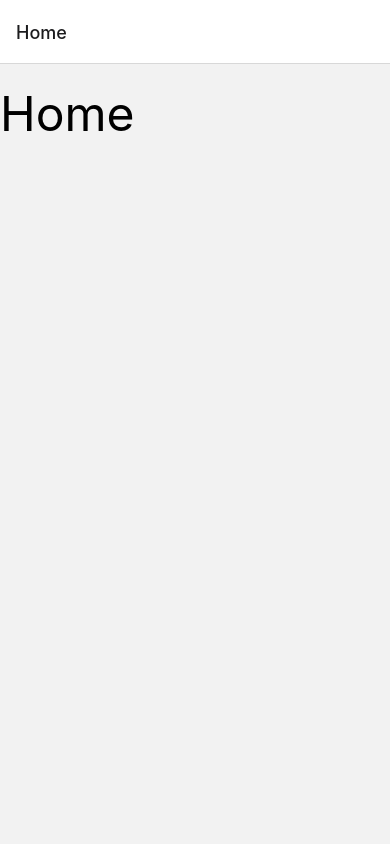
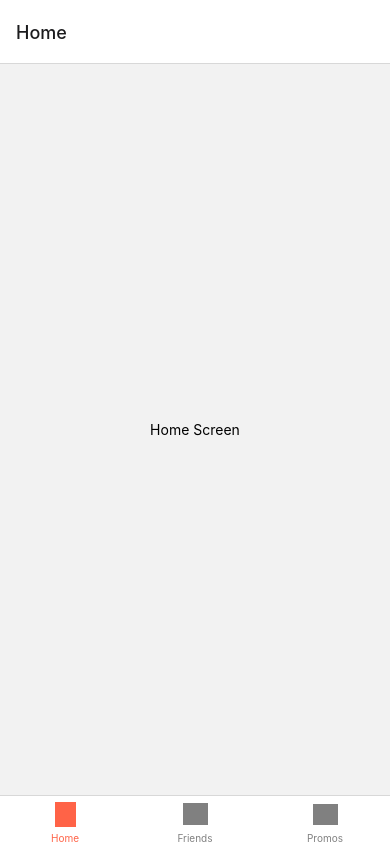
Before and after one commit to liamjdavis/Bar-Hopper, a React Native app in the folder frontend/: screen / in a window 390 px wide. Built offline with nearby package versions, Linux system fonts and the light colour scheme.

Commit message:
added NavBar to Home, Friends and Promos pages

```diff
--- a/frontend/App.js
+++ b/frontend/App.js
@@ -14,20 +14,24 @@ import Register from './components/auth/register';
 import BarRegister from './components/auth/bar_register';
 import UserRegister from './components/auth/user_register';
 
-import Home from './components/layout/Home';
-import Friends from './components/layout/Friends';
-import Promos from './components/layout/Promos';
+import NavBar, { IconProvider } from './components/layout/NavBar';
 
 const Stack = createStackNavigator();
+
+const MainTabNavigator = () => {
+    return (
+        <IconProvider>
+            <NavBar />
+        </IconProvider>
+    )
+}
 
 const App = () => {
     return (
         <View style={styles.container}>
             <NavigationContainer>
-                <Stack.Navigator initialRouteName="Home">
-                <Stack.Screen name="Home" component={Home} />
-                <Stack.Screen name="Friends" component={Friends} />
-                <Stack.Screen name="Promos" component={Promos} />
+                <Stack.Navigator initialRouteName="MainTabs">
+                    <Stack.Screen name="MainTabs" component={MainTabNavigator} options={{ headerShown: false }} />
                     <Stack.Screen name="Landing" component={Landing} />
                     <Stack.Screen name="BarLogin" component={BarLogin} />
                     <Stack.Screen name="UserLogin" component={UserLogin} />
--- a/frontend/components/layout/Friends.js
+++ b/frontend/components/layout/Friends.js
@@ -1,13 +1,10 @@
 import React from 'react';
-import { StyleSheet } from 'react-native';
-import { View, Text } from 'react-native';
-import NavBar from './NavBar';
+import { View, Text, StyleSheet } from 'react-native';
 
-const Friends = ({ navigation }) => {
+const Friends = () => {
     return (
-        <View>
-            <Text style={styles.headerText}>Friends</Text>
-            <NavBar />
+        <View style={styles.container}>
+            <Text>Friends</Text>
         </View>
     );
 };
@@ -15,45 +12,8 @@ const Friends = ({ navigation }) => {
 const styles = StyleSheet.create({
     container: {
         flex: 1,
-        justifyContent: 'flex-start',
+        justifyContent: 'center',
         alignItems: 'center',
-        padding: 20,
-    },
-    header: {
-        alignItems: 'center',
-        marginBottom: 30,
-        marginTop: 50,
-    },
-    headerText: {
-        fontSize: 48,
-        marginTop: 20,
-    },
-    section: {
-        alignItems: 'center',
-        marginBottom: 20,
-    },
-    sectionHeader: {
-        fontSize: 24,
-        marginBottom: 10,
-    },
-    icon: {
-        width: 200,
-        height: 200,
-        borderWidth: 2,
-        borderColor: 'black',
-    },
-    registerContainer: {
-        position: 'absolute',
-        bottom: 30,
-        alignItems: 'center',
-        padding: 10,
-        borderWidth: 2,
-        borderColor: 'black',
-        borderRadius: 5,
-    },
-    registerText: {
-        fontSize: 16,
-        color: 'red',
     },
 });
 
--- a/frontend/components/layout/Home.js
+++ b/frontend/components/layout/Home.js
@@ -1,12 +1,10 @@
 import React from 'react';
-import { StyleSheet } from 'react-native';
-import { View, Text } from 'react-native';
-import NavBar from './NavBar';
+import { View, Text, StyleSheet } from 'react-native';
 
-const Home = ({ navigation }) => {
+const Home = () => {
     return (
-        <View>
-            <Text style={styles.headerText}>Home</Text>
+        <View style={styles.container}>
+            <Text>Home Screen</Text>
         </View>
     );
 };
@@ -14,45 +12,8 @@ const Home = ({ navigation }) => {
 const styles = StyleSheet.create({
     container: {
         flex: 1,
-        justifyContent: 'flex-start',
+        justifyContent: 'center',
         alignItems: 'center',
-        padding: 20,
-    },
-    header: {
-        alignItems: 'center',
-        marginBottom: 30,
-        marginTop: 50,
-    },
-    headerText: {
-        fontSize: 48,
-        marginTop: 20,
-    },
-    section: {
-        alignItems: 'center',
-        marginBottom: 20,
-    },
-    sectionHeader: {
-        fontSize: 24,
-        marginBottom: 10,
-    },
-    icon: {
-        width: 200,
-        height: 200,
-        borderWidth: 2,
-        borderColor: 'black',
-    },
-    registerContainer: {
-        position: 'absolute',
-        bottom: 30,
-        alignItems: 'center',
-        padding: 10,
-        borderWidth: 2,
-        borderColor: 'black',
-        borderRadius: 5,
-    },
-    registerText: {
-        fontSize: 16,
-        color: 'red',
     },
 });
 
--- a/frontend/components/layout/NavBar.js
+++ b/frontend/components/layout/NavBar.js
@@ -1,7 +1,8 @@
 import React, { createContext, useState } from 'react';
 import { createBottomTabNavigator } from '@react-navigation/bottom-tabs';
 import { NavigationContainer } from '@react-navigation/native';
-import { IonIcons } from '@expo/vector-icons';
+import { Ionicons } from '@expo/vector-icons';
+import { Image } from 'react-native';
 
 import map from '../../assets/map-logo.png';
 import friends from '../../assets/friends-logo.png';
@@ -31,27 +32,22 @@ export default function NavBar() {
         <Tab.Navigator
             screenOptions={({ route }) => ({
                 tabBarIcon: ({ focused, color, size }) => {
-                    let iconName;
+                    let iconSource;
 
                     if (route.name === 'Home') {
-                        iconName = map;
+                        iconSource = map;
                     } else if (route.name === 'Friends') {
-                        iconName = friends;
+                        iconSource = friends;
                     } else if (route.name === 'Promos') {
-                        iconName = promos;
+                        iconSource = promos;
                     }
 
-                    // You can now access the icon context using the useContext Hook
-                    const { setIcon } = React.useContext(IconContext);
-                    setIcon(iconName);
-
-                    return <IonIcons name={iconName} size={size} color={color} />;
+                    return <Image source={iconSource} style={{ width: size, height: size, tintColor: color }} resizeMode="contain" />;
                 },
+                tabBarActiveTintColor: 'tomato',
+                tabBarInactiveTintColor: 'gray',
+                tabBarStyle: [{ display: 'flex' }, null],
             })}
-            tabBarOptions={{
-                activeTintColor: 'tomato',
-                inactiveTintColor: 'gray',
-            }}
         >
             <Tab.Screen name="Home" component={HomeScreen} />
             <Tab.Screen name="Friends" component={FriendsScreen} />
--- a/frontend/components/layout/Promos.js
+++ b/frontend/components/layout/Promos.js
@@ -1,13 +1,10 @@
 import React from 'react';
-import { StyleSheet } from 'react-native';
-import { View, Text } from 'react-native';
-import NavBar from './NavBar';
+import { View, Text, StyleSheet } from 'react-native';
 
-const Promos = ({ navigation }) => {
+const Promos = () => {
     return (
-        <View>
-            <Text style={styles.headerText}>Promos</Text>
-            <NavBar />
+        <View style={styles.container}>
+            <Text>Promos</Text>
         </View>
     );
 };
@@ -15,45 +12,8 @@ const Promos = ({ navigation }) => {
 const styles = StyleSheet.create({
     container: {
         flex: 1,
-        justifyContent: 'flex-start',
+        justifyContent: 'center',
         alignItems: 'center',
-        padding: 20,
-    },
-    header: {
-        alignItems: 'center',
-        marginBottom: 30,
-        marginTop: 50,
-    },
-    headerText: {
-        fontSize: 48,
-        marginTop: 20,
-    },
-    section: {
-        alignItems: 'center',
-        marginBottom: 20,
-    },
-    sectionHeader: {
-        fontSize: 24,
-        marginBottom: 10,
-    },
-    icon: {
-        width: 200,
-        height: 200,
-        borderWidth: 2,
-        borderColor: 'black',
-    },
-    registerContainer: {
-        position: 'absolute',
-        bottom: 30,
-        alignItems: 'center',
-        padding: 10,
-        borderWidth: 2,
-        borderColor: 'black',
-        borderRadius: 5,
-    },
-    registerText: {
-        fontSize: 16,
-        color: 'red',
     },
 });
 
--- a/frontend/package.json
+++ b/frontend/package.json
@@ -13,7 +13,7 @@
     "@react-native-async-storage/async-storage": "^1.23.1",
     "@react-navigation/bottom-tabs": "^6.5.20",
     "@react-navigation/native": "^6.1.17",
-    "@react-navigation/stack": "^6.3.29",
+    "@react-navigation/stack": "^6.4.0",
     "axios": "^1.7.2",
     "expo": "^51.0.17",
     "expo-status-bar": "~1.12.1",
```
Also changed, not shown: 2 other files (tests, documents, lock files or other folders). Lines whose indentation alone changed are shown as unchanged.
